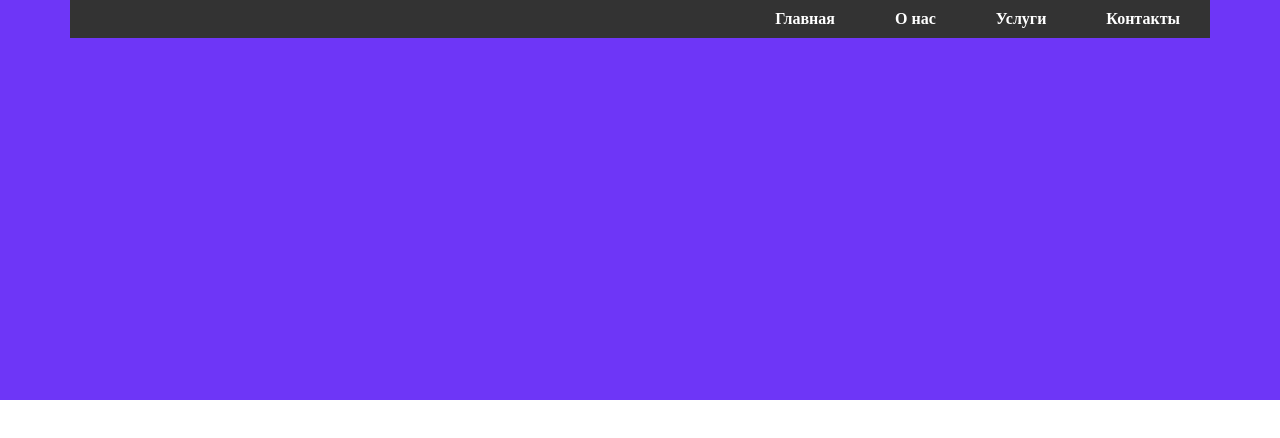
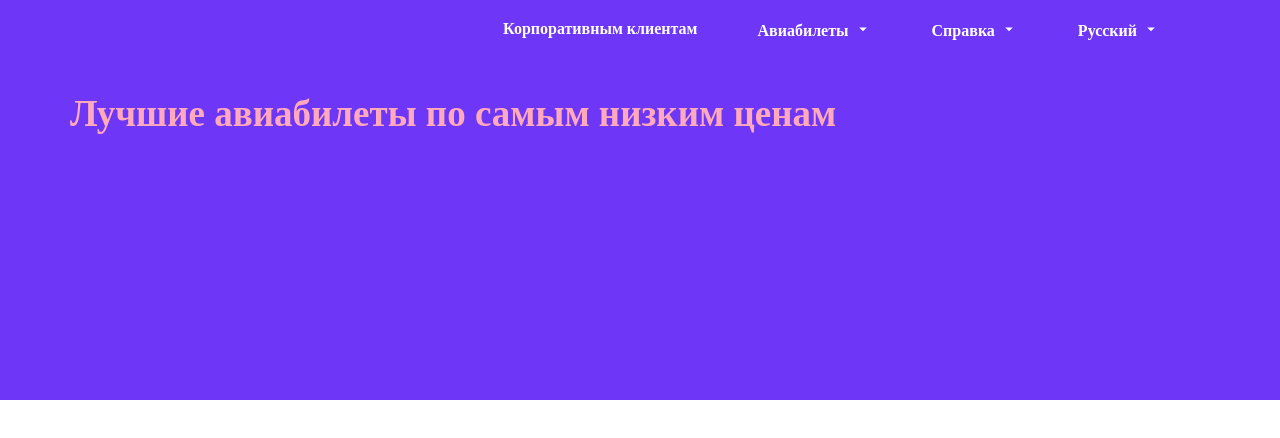
Before and after one commit to eviltech/html, a plain HTML site: page index.html in a window 1280 px wide. Drawn offline with Linux system fonts and the light colour scheme.

Commit message:
adding header

```diff
--- a/css/style.css
+++ b/css/style.css
@@ -14,17 +14,22 @@
     background-color: #6E36F7;
 }
 
+h1 {
+    color: #ffa9bc;
+    font-size: 37px;
+    margin-top: 30px;
+}
+
 ul, li {
     list-style: none; /* Убираем точки */
 }
 
 /* Стили для вертикального меню */
 .horizontal-menu {
-    display: flex; /* Используем flexbox */
-    flex-direction: row; /* Горизонтальное направление */
-    justify-content: flex-end; /* Центрируем элементы */
-    background-color: #333; /* Фон меню */
-    padding: 10px 0;
+    display: flex; /* Flexbox для меню */
+    flex-direction: row; /* Горизонтальная ориентация */
+    justify-content: flex-end; /* Выравниваем элементы по правому краю */
+    padding: 10px 20px; /* Внутренние отступы у контейнера */
 }
 
 .horizontal-menu li {
@@ -37,6 +42,10 @@ ul, li {
     font-size: 16px;
     font-weight: bold;
     padding: 10px 15px;
+    position: relative; /* Для позиционирования стрелочек */
+    display: inline-flex; /* Для размещения текста и иконки */
+    align-items: center; /* Выравнивание текста и иконки */
+    gap: 5px; /* Расстояние между текстом и иконкой */
     transition: background-color 0.3s ease; /* Эффект при наведении */
 }
 
@@ -44,3 +53,11 @@ ul, li {
     background-color: #555;
     border-radius: 5px; /* Закругленные углы при наведении */
 }
+
+.horizontal-menu a:hover .icon svg {
+    fill: #ccc; /* Изменение цвета стрелки при наведении */
+}
+
+.horizontal-menu a .icon svg {
+    transition: fill 0.3s ease; /* Плавное изменение цвета стрелки */
+}
--- a/index.html
+++ b/index.html
@@ -11,12 +11,13 @@
             <div class="container">
                 <nav>
                     <ul class="horizontal-menu">
-                        <li><a href="#home">Главная</a></li>
-                        <li><a href="#about">О нас</a></li>
-                        <li><a href="#services">Услуги</a></li>
-                        <li><a href="#contact">Контакты</a></li>
+                        <li><a href="#corporate">Корпоративным клиентам</a></li>
+                        <li><a href="#flights">Авиабилеты <span class="icon"><svg xmlns="http://www.w3.org/2000/svg" viewBox="0 0 24 24" fill="white" width="18" height="18"><path d="M7 10l5 5 5-5z"/></svg></span></a></li>
+                        <li><a href="#help">Справка <span class="icon"><svg xmlns="http://www.w3.org/2000/svg" viewBox="0 0 24 24" fill="white" width="18" height="18"><path d="M7 10l5 5 5-5z"/></svg></span></a></li>
+                        <li><a href="#language">Русский <span class="icon"><svg xmlns="http://www.w3.org/2000/svg" viewBox="0 0 24 24" fill="white" width="18" height="18"><path d="M7 10l5 5 5-5z"/></svg></span></a></li>
                     </ul>
                 </nav>
+                <h1>Лучшие авиабилеты по самым низким ценам</h1>
             </div>
         </section>
     </header>
```
